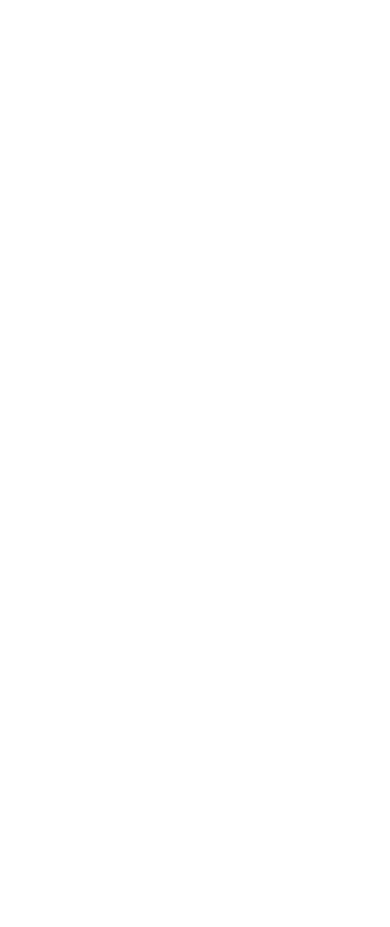
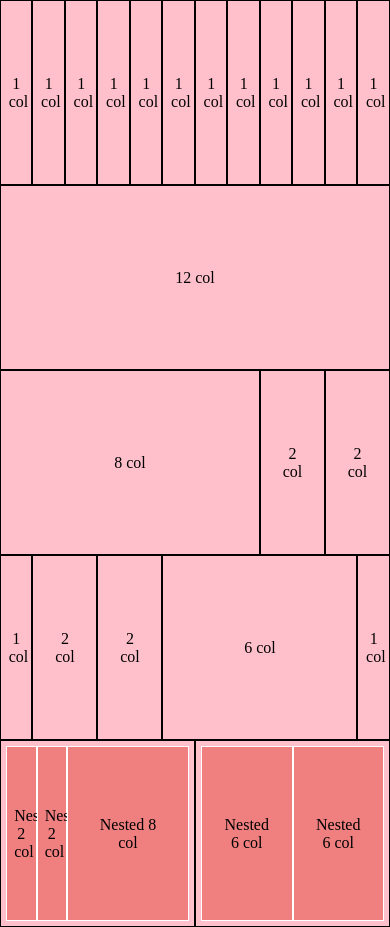
Before and after one commit to Alessandro-Rega/html-css-12bool, a plain HTML site: page index.html in a window 390 px wide. Before the commit the page ends 844 px from the top, so only its background shows below. Drawn offline with Linux system fonts and the light colour scheme.

Commit message:
fine esercizio senza responsive

```diff
--- a/css/12bool.css
+++ b/css/12bool.css
@@ -0,0 +1,146 @@
+
+.container-fluid {
+    width: 100%;
+    max-width: 100%
+}
+
+.container {
+    max-width: 1170px;
+    margin: 0 auto;
+}
+
+/* row */
+
+.row {
+    display: flex;
+    /* flex-direction: row; */
+}
+
+/* colonne */
+
+.col-xs-1 {
+    flex-basis: calc((100% / 12) * 1);
+    max-width: calc((100% / 12) * 1);
+}
+
+.col-xs-2 {
+    flex-basis: calc((100% / 12) * 2);
+    max-width: calc((100% / 12) * 2);
+}
+
+.col-xs-3 {
+    flex-basis: calc((100% / 12) * 3);
+    max-width: calc((100% / 12) * 3);
+}
+
+.col-xs-4 {
+    flex-basis: calc((100% / 12) * 4);
+    max-width: calc((100% / 12) * 4);
+}
+
+.col-xs-5 {
+    flex-basis: calc((100% / 12) * 5);
+    max-width: calc((100% / 12) * 5);
+}
+
+.col-xs-6 {
+    flex-basis: calc((100% / 12) * 6);
+    max-width: calc((100% / 12) * 6);
+}
+
+.col-xs-7 {
+    flex-basis: calc((100% / 12) * 7);
+    max-width: calc((100% / 12) * 7);
+}
+
+.col-xs-8 {
+    flex-basis: calc((100% / 12) * 8);
+    max-width: calc((100% / 12) * 8);
+}
+
+.col-xs-9 {
+    flex-basis: calc((100% / 12) * 9);
+    max-width: calc((100% / 12) * 9);
+}
+
+.col-xs-10 {
+    flex-basis: calc((100% / 12) * 10);
+    max-width: calc((100% / 12) * 10);
+}
+
+.col-xs-11 {
+    flex-basis: calc((100% / 12) * 11);
+    max-width: calc((100% / 12) * 11);
+}
+
+.col-xs-12 {
+    flex-basis: calc((100% / 12) * 12);
+    max-width: calc((100% / 12) * 12);
+}
+
+/* offset */
+.col-xs-offset-1 {
+    margin-left: calc((100% / 12) * 1);
+}
+
+.col-xs-offset-2 {
+    margin-left: calc((100% / 12) * 2);
+}
+
+.col-xs-offset-3 {
+    margin-left: calc((100% / 12) * 3);
+}
+
+.col-xs-offset-4 {
+    margin-left: calc((100% / 12) * 4);
+}
+
+.col-xs-offset-5 {
+    margin-left: calc((100% / 12) * 5);
+}
+
+.col-xs-offset-6 {
+    margin-left: calc((100% / 12) * 6);
+}
+
+.col-xs-offset-7 {
+    margin-left: calc((100% / 12) * 7);
+}
+
+.col-xs-offset-8 {
+    margin-left: calc((100% / 12) * 8);
+}
+
+.col-xs-offset-9 {
+    margin-left: calc((100% / 12) * 9);
+}
+
+.col-xs-offset-10 {
+    margin-left: calc((100% / 12) * 10);
+}
+
+.col-xs-offset-11 {
+    margin-left: calc((100% / 12) * 11);
+}
+
+.wrap {
+    flex-wrap: wrap;
+}
+
+.box {
+    min-height: 185px;
+    background-color: #ffc0cb;
+    border: 1px solid black;
+}
+
+.box-nested {
+    min-height: 175px;
+    background-color: #f07f80;
+    border: 1px solid white;
+}
+
+.rosa{
+    background-color: #ffc0cb;
+    border: 1px solid black;
+    padding: 5px;
+}
--- a/css/style.css
+++ b/css/style.css
@@ -3,3 +3,15 @@
     padding: 0;
     box-sizing: border-box;
 }
+
+.box,
+.box-nested{
+    display: flex;
+    justify-content: center;
+    align-items: center;
+    text-align: center;
+}
+
+span{
+    width: 50%;
+}
--- a/index.html
+++ b/index.html
@@ -14,5 +14,188 @@
 </head>
 <body>
 
+    <div class="container">
+        <div class="row">
+            <!-- colonna da 1 -->
+            <div class="col-xs-1">
+                <div class="box">
+                    <span>1 col</span>
+                </div>
+            </div>
+            <!-- colonna da 1 -->
+            <div class="col-xs-1">
+                <div class="box">
+                    <span>1 col</span>
+                </div>
+            </div>
+            <!-- colonna da 1 -->
+            <div class="col-xs-1">
+                <div class="box">
+                    <span>1 col</span>
+                </div>
+            </div>
+            <!-- colonna da 1 -->
+            <div class="col-xs-1">
+                <div class="box">
+                    <span>1 col</span>
+                </div>
+            </div>
+            <!-- colonna da 1 -->
+            <div class="col-xs-1">
+                <div class="box">
+                    <span>1 col</span>
+                </div>
+            </div>
+            <!-- colonna da 1 -->
+            <div class="col-xs-1">
+                <div class="box">
+                    <span>1 col</span>
+                </div>
+            </div>
+            <!-- colonna da 1 -->
+            <div class="col-xs-1">
+                <div class="box">
+                    <span>1 col</span>
+                </div>
+            </div>
+            <!-- colonna da 1 -->
+            <div class="col-xs-1">
+                <div class="box">
+                    <span>1 col</span>
+                </div>
+            </div>
+            <!-- colonna da 1 -->
+            <div class="col-xs-1">
+                <div class="box">
+                    <span>1 col</span>
+                </div>
+            </div>
+            <!-- colonna da 1 -->
+            <div class="col-xs-1">
+                <div class="box">
+                    <span>1 col</span>
+                </div>
+            </div>
+            <!-- colonna da 1 -->
+            <div class="col-xs-1">
+                <div class="box">
+                    <span>1 col</span>
+                </div>
+            </div>
+            <!-- colonna da 1 -->
+            <div class="col-xs-1">
+                <div class="box">
+                    <span>1 col</span>
+                </div>
+            </div>
+        </div>
+
+        <div class="row">
+            <!-- colonna da 12 -->
+            <div class="col-xs-12">
+                <div class="box">
+                    <span>12 col</span>
+                </div>
+            </div>
+        </div>
+
+        <div class="row">
+            <!-- colonna da 8 -->
+            <div class="col-xs-8">
+                <div class="box">
+                    <span>8 col</span>
+                </div>
+            </div>
+            <!-- colonna da 2 -->
+            <div class="col-xs-2">
+                <div class="box">
+                    <span>2 col</span>
+                </div>
+            </div>
+            <!-- colonna da 2 -->
+            <div class="col-xs-2">
+                <div class="box">
+                    <span>2 col</span>
+                </div>
+            </div>
+        </div>
+
+        <div class="row">
+            <!-- colonna da 1 -->
+            <div class="col-xs-1">
+                <div class="box">
+                    <span>1 col</span>
+                </div>
+            </div>
+            <!-- colonna da 2 -->
+            <div class="col-xs-2">
+                <div class="box">
+                    <span>2 col</span>
+                </div>
+            </div>
+            <!-- colonna da 2 -->
+            <div class="col-xs-2">
+                <div class="box">
+                    <span>2 col</span>
+                </div>
+            </div>
+            <!-- colonna da 6 -->
+            <div class="col-xs-6">
+                <div class="box">
+                    <span>6 col</span>
+                </div>
+            </div>
+            <!-- colonna da 1 -->
+            <div class="col-xs-1">
+                <div class="box">
+                    <span>1 col</span>
+                </div>
+            </div>
+        </div>
+
+        <div class="row">
+            <!-- colonna da 6 -->
+            <div class="col-xs-6 rosa">
+                <div class="row">
+                    <!-- colonna da 2 nested -->
+                    <div class="col-xs-2">
+                        <div class="box-nested">
+                            <span>Nested 2 col</span>
+                        </div>
+                    </div>
+                    <!-- colonna da 2 nested -->
+                    <div class="col-xs-2">
+                        <div class="box-nested">
+                            <span>Nested 2 col</span>
+                        </div>
+                    </div>
+                    <!-- colonna da 8 nested -->
+                    <div class="col-xs-8">
+                        <div class="box-nested">
+                            <span>Nested 8 col</span>
+                        </div>
+                    </div>
+                </div>
+            </div>
+            <!-- colonna da 6 -->
+            <div class="col-xs-6 rosa">
+                <div class="row">
+                    <!-- colonna da 6 nested -->
+                    <div class="col-xs-6">
+                        <div class="box-nested">
+                            <span>Nested 6 col</span>
+                        </div>
+                    </div>
+                    <!-- colonna da 6 nested -->
+                    <div class="col-xs-6">
+                        <div class="box-nested">
+                            <span>Nested 6 col</span>
+                        </div>
+                    </div>
+                </div>
+            </div>
+        </div>
+    </div>
+
 </body>
 </html>
```
